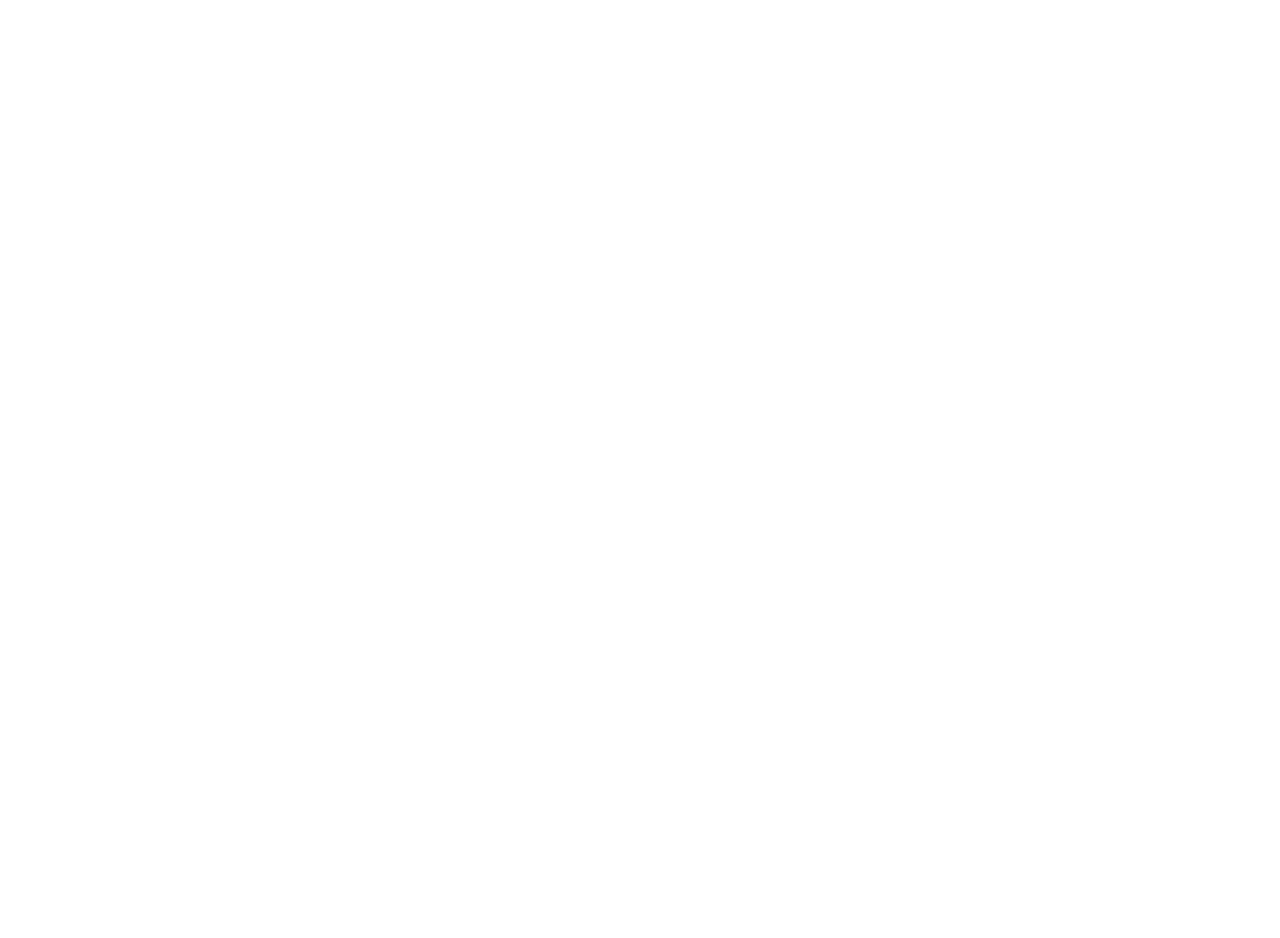
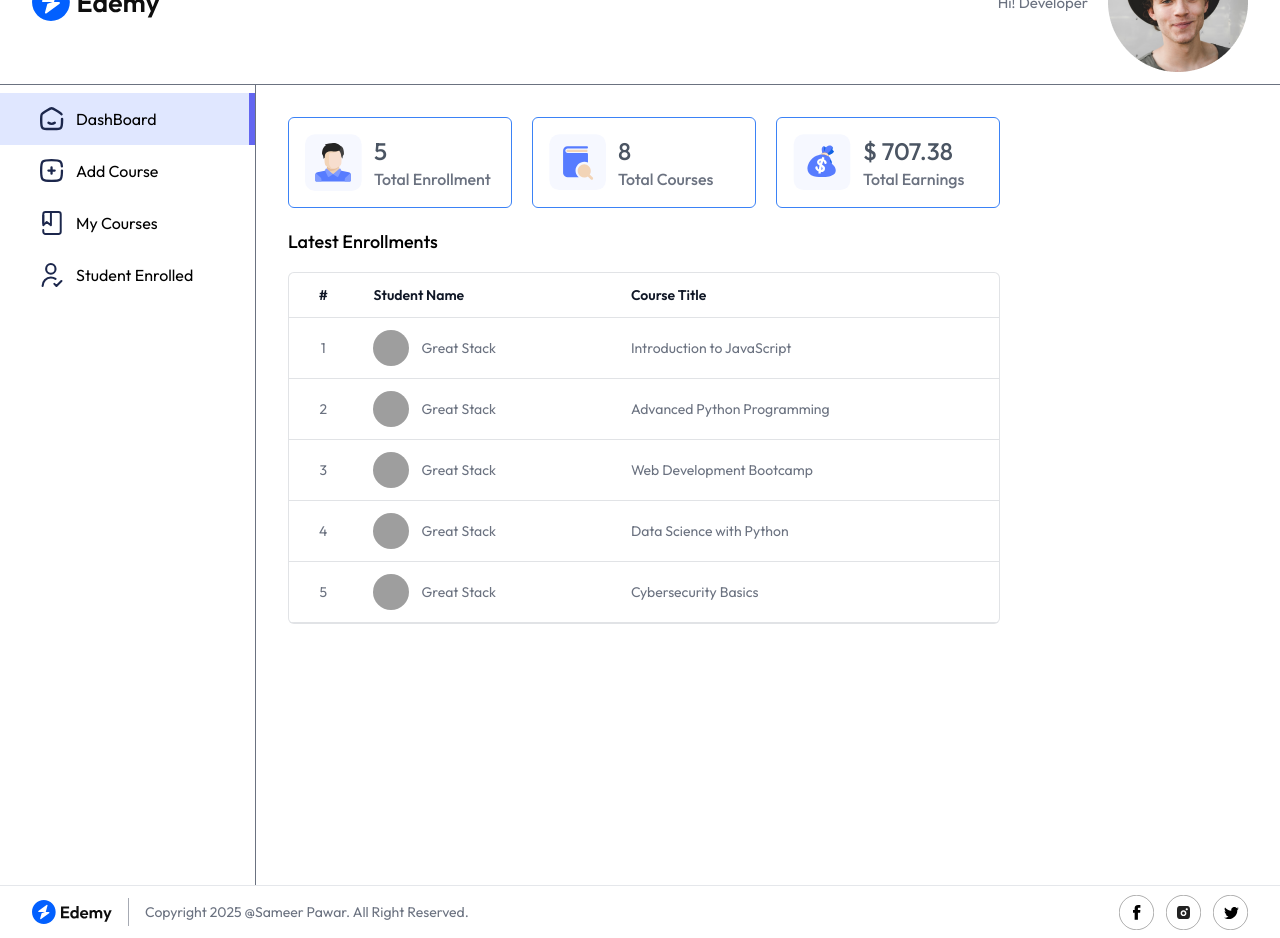
Before and after one commit to Sameer146-ai/StudyBolt---LMS-Website, a React (Vite) app: page /educator in a window 1280 px wide. Shown: the part 80-1018 px from the top of the page. Before the commit the page ends 800 px from the top, so only its background shows below. Built offline with nearby package versions, Linux system fonts and the light colour scheme; grey boxes are pictures that could not be loaded.

Commit message:
Educator DashBoard Completed , Footer of educator , navbar of educator

```diff
--- a/src/App.jsx
+++ b/src/App.jsx
@@ -27,7 +27,7 @@
         <Route path='/player/:courseId' element = {<Player/>}/>
         <Route path='/loading/:path' element = {<Loading/>}/>
         <Route path='/educator' element={<Educator/>}>
-           <Route path='educator' element={<Dashboard/>}/>
+           <Route path='/educator' element={<Dashboard/>}/>
            <Route path='add-course' element={<AddCourse/>}/>
            <Route path='my-courses' element={<MyCourses/>}/>
            <Route path='students-enrolled' element={<StudentsEnrolled/>}/>
--- a/src/Pages/Educators/Dashboard.jsx
+++ b/src/Pages/Educators/Dashboard.jsx
@@ -1,9 +1,80 @@
-import React from 'react'
+import React, { useContext, useEffect, useState } from 'react'
+import { assets, dummyDashboardData } from '../../assets/assets'
+import Loading from '../../components/Student/Loading'
+import { AppContext } from '../../context/AppContext'
+import Footer from '../../components/Educator/Footer'
 
 function Dashboard() {
-  return (
-    <div><h1>DashBoard</h1></div>
-  )
+
+  const [dashBoardData , setDashBoardData] = useState(null)
+
+  function fetchDashBoardData(){
+    setDashBoardData(dummyDashboardData)
+  }
+
+  useEffect(()=>{
+    fetchDashBoardData()
+  },[])
+  // console.log(dashBoardData)
+
+  return dashBoardData ? (
+    <div className='min-h-screen flex flex-col items-start justify-between gap-8 md:p-8 md:pb-0 p-4 pt-8 pb-0'>
+      <div className='space-y-5'>
+          <div className='flex flex-wrap gap-5 items-center'>
+            <div className='flex items-center gap-3 shadow-card border border-blue-500 p-4 w-56 rounded-md'>
+              <img src={assets.patients_icon} alt="patience-icon" />
+              <div className='text-2xl font-medium text-gray-600'>
+                <p>{dashBoardData.enrolledStudentsData.length}</p>
+                <p className='text-base text-gray-500'>Total Enrollment</p>
+              </div>
+            </div>
+            <div className='flex items-center gap-3 shadow-card border border-blue-500 p-4 w-56 rounded-md'>
+              <img src={assets.appointments_icon} alt="patience-icon" />
+              <div className='text-2xl font-medium text-gray-600'>
+                <p>{dashBoardData.totalCourses}</p>
+                <p className='text-base text-gray-500'>Total Courses</p>
+              </div>
+            </div>
+            <div className='flex items-center gap-3 shadow-card border border-blue-500 p-4 w-56 rounded-md'>
+              <img src={assets.earning_icon} alt="patience-icon" />
+              <div className='text-2xl font-medium text-gray-600'>
+                <p>$ {dashBoardData.totalEarnings}</p>
+                <p className='text-base text-gray-500'>Total Earnings</p>
+              </div>
+            </div>
+          </div>
+
+              <div>
+                <h2 className='pb-4 text-lg font-medium'>Latest Enrollments</h2>
+                <div className='flex flex-col items-center max-w-4xl w-full overflow-hidden rounded-md bg-white border border-gray-500/20'>
+                 <table className='table-fixed md:table-auto w-full overflow-hidden'>
+                  <thead className='text-gray-900 border-b border-gray-500/20 text-sm text-left'>
+                  <tr>
+                    <th className='px-4 py-3 font-semibold text-center hidden sm:table-cell'> # </th>
+                    <th className='px-4 py-3 font-semibold'>Student Name</th>
+                    <th className='px-4 py-3 font-semibold'>Course Title</th>
+                  </tr>
+                  </thead>
+                  <tbody className='text-sm text-gray-500'>
+                      {dashBoardData.enrolledStudentsData.map((item , idx)=>{
+                        return <tr key={idx} className='border-b border-gray-500/20'>
+                          <td className='px-4 py-3 text-center hidden sm:table-cell'>{idx + 1}</td>
+                          <td className='md:px-4 px-2 py-3 flex items-center space-x-3'>
+                          <img src={item.student.imageUrl} alt="profile" className='w-9 h-9 rounded-full'/>
+                          <span className='truncate'>{item.student.name}</span>
+                          </td>
+                          <td className='px-4 py-3 truncate'>{item.courseTitle}</td>
+                        </tr>
+                      })}
+                  </tbody>
+                  </table>
+                </div>
+              </div>
+
+      </div>
+    </div>
+  ) :
+  <Loading/>
 }
 
 export default Dashboard
--- a/src/Pages/Educators/Educator.jsx
+++ b/src/Pages/Educators/Educator.jsx
@@ -1,13 +1,20 @@
 import React from 'react'
 import { Outlet } from 'react-router-dom'
+import Navbar from '../../components/Educator/Navbar'
+import Sidebar from '../../components/Educator/Sidebar'
+import Footer from '../../components/Educator/Footer'
 
 function Educator() {
   return (
-    <div>
-      <h1>Educator</h1>
-      <div>
-      {<Outlet/>}
+    <div className='text-default min-h-screen bg-white'>
+      <Navbar/>
+      <div className='flex'>
+        <Sidebar/>
+        <div className='flex-1'>
+          {<Outlet/>}
+        </div>
     </div>
+    <Footer/>
     </div>
 
   )
--- a/src/components/Educator/Footer.jsx
+++ b/src/components/Educator/Footer.jsx
@@ -1,8 +1,28 @@
 import React from 'react'
+import { assets } from '../../assets/assets'
 
 function Footer() {
   return (
-    <div><h1>Edu Footer</h1></div>
+    <footer className='flex md:flex-row flex-col-reverse items-center justify-between text-left w-full px-8 border-t'>
+      <div className='flex items-center gap-4'>
+        <img src={assets.logo} alt="" className='hidden md:block w-20'/>
+        <div className='hidden md:block h-7 w-px bg-gray-500/60'></div>
+        <p className='py-4 text-center text-xs md:text-sm text-gray-500'>
+          Copyright 2025 @Sameer Pawar. All Right Reserved.
+        </p>
+      </div>
+      <div className='flex items-center gap-3 max-md:mt-4'>
+        <a href="#">
+          <img src={assets.facebook_icon} alt="facebook" />
+        </a>
+        <a href="#">
+          <img src={assets.instagram_icon} alt="instagram" />
+        </a>
+        <a href="#">
+          <img src={assets.twitter_icon} alt="twitter" />
+        </a>
+      </div>
+    </footer>
   )
 }
 
--- a/src/components/Educator/Navbar.jsx
+++ b/src/components/Educator/Navbar.jsx
@@ -1,8 +1,24 @@
 import React from 'react'
+import { assets, dummyEducatorData } from '../../assets/assets'
+import { useAuth0 } from "@auth0/auth0-react";
+import { Link } from 'react-router-dom';
 
 function Navbar() {
+const educatorData = dummyEducatorData
+const { user, loginWithRedirect, isAuthenticated } = useAuth0();
+// console.log(user)
   return (
-    <div>Navbar Educator</div>
+
+    <div className='flex items-center justify-between px-4 md:px-8 border-b border-gray-500
+     py-3'>
+      <Link to='/'>
+      <img src={assets.logo} alt="logo" className='w-28 lg:w-32' />
+      </Link>
+      <div className='flex items-center gap-5 text-gray-500 relative'>
+        <p>Hi! {user ? user.given_name : 'Developer'}</p>
+        {user ? <img src={user.picture} alt="user" className='max-w-8'/> : <img src={assets.profile_img} alt='user' />}
+      </div>
+    </div>
   )
 }
 
--- a/src/components/Educator/Sidebar.jsx
+++ b/src/components/Educator/Sidebar.jsx
@@ -1,8 +1,28 @@
-import React from 'react'
+import React, { useContext } from 'react'
+import { assets } from '../../assets/assets'
+import { AppContext } from '../../context/AppContext';
+import { NavLink } from 'react-router-dom';
 
 function Sidebar() {
-  return (
-    <div><h1>Edu Sidebar</h1></div>
+    const {isEducator} = useContext(AppContext)
+   const menuItems = [
+    {name: 'DashBoard' , path: '/educator' , icon: assets.home_icon },
+    {name: 'Add Course' , path: '/educator/add-course' , icon: assets.add_icon },
+    {name: 'My Courses' , path: '/educator/my-courses' , icon: assets.my_course_icon },
+    {name: 'Student Enrolled' , path: '/educator/students-enrolled' , icon: assets.person_tick_icon },
+
+
+   ];
+
+  return isEducator && (
+    <div className='md:w-64 w-16 border-r min-h-screen text-base border-gray-500 py-2 flex flex-col'>
+       {menuItems.map((item)=>{
+         return <NavLink to={item.path} key={item.name} end={item.path === '/educator'} className={({isActive})=> `flex ite md:flex-row flex-col md:justify-start justify-center py-3.5 md:px-10 gap-3 ${isActive ? 'bg-indigo-100 border-r-[6px] border-indigo-500' : 'hover:bg-gray-100/90 border-r-[6px] border-white hover:border-gray-100/90'}` }>
+          <img src={item.icon} alt="" className='w-6 h-6' />
+          <p className='md:block hidden text-center'>{item.name}</p>
+        </NavLink>
+       })}
+    </div>
   )
 }
 
--- a/src/components/Student/Loading.jsx
+++ b/src/components/Student/Loading.jsx
@@ -1,11 +1,15 @@
-import React from 'react'
+import React from 'react';
 
 function Loading() {
   return (
-    <div>
-        <h1>Loding Section</h1>
+    <div className="flex flex-col items-center justify-center h-screen bg-white text-blue-800">
+      {/* Spinner */}
+      <div className="w-16 h-16 border-4 border-white/20 border-t-cyan-400 rounded-full animate-spin"></div>
+
+      {/* Loading Text */}
+      <h1 className="mt-4 text-lg tracking-wider animate-pulse">Loading...</h1>
     </div>
-  )
+  );
 }
 
-export default Loading
+export default Loading;
```
